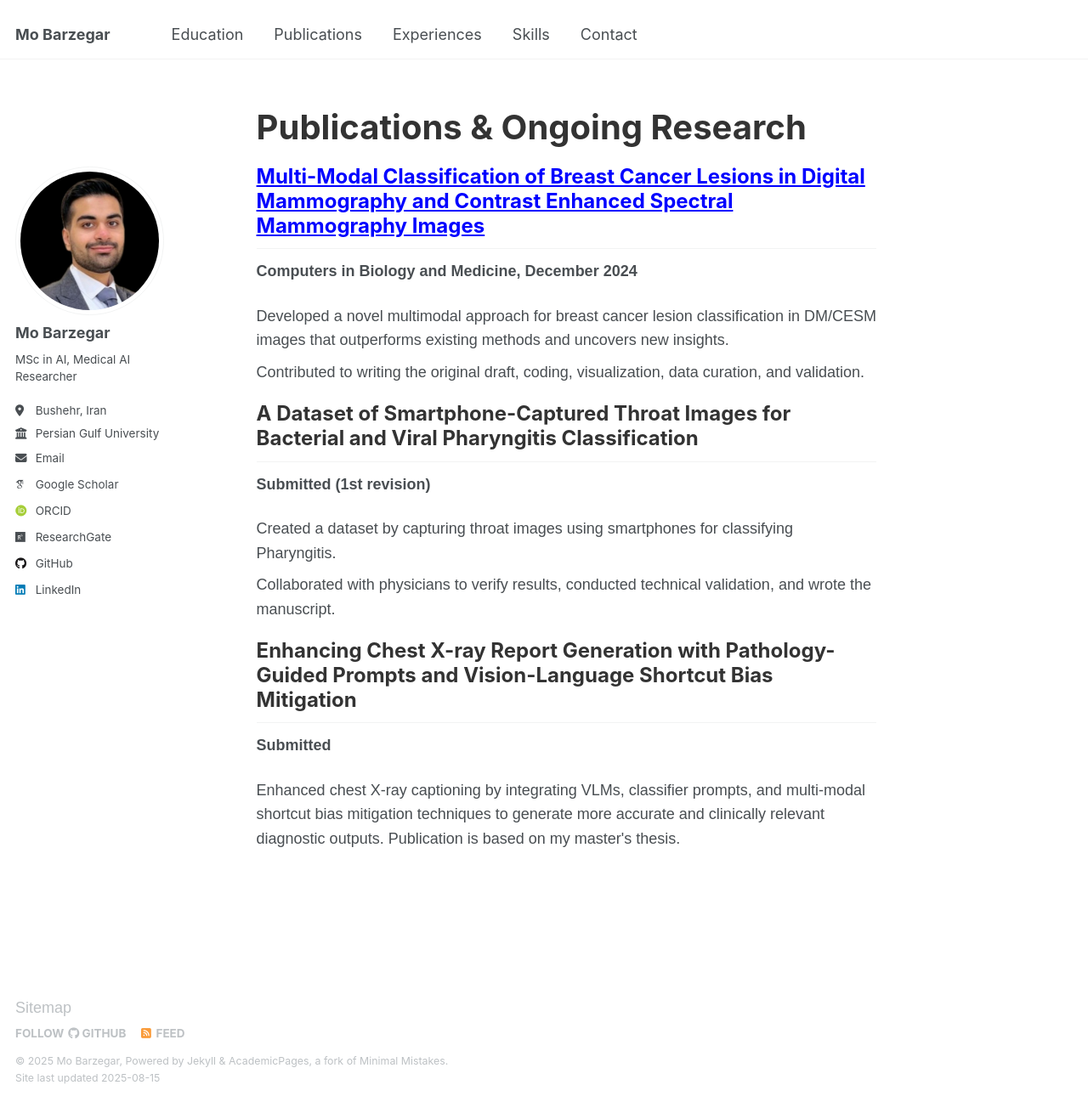
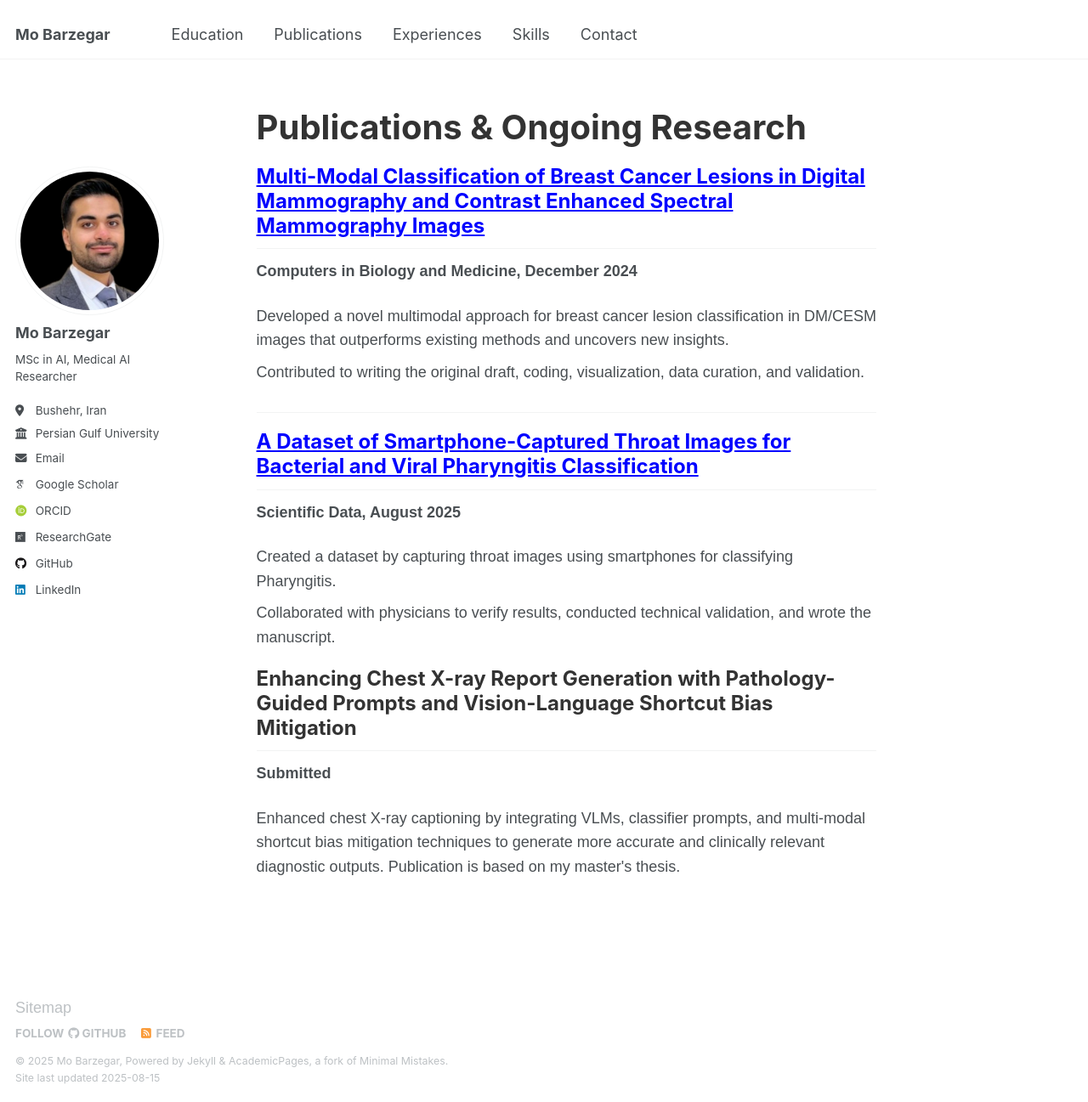
Before and after one commit to mbrz97/mbrz97.github.io, a Jekyll site: the page built from _pages/publications.html, in a window 1280 px wide and 1297 px high. Shown: the whole window at 85% size. Built offline with Jekyll 4.4.1, drawn with Linux system fonts in a browser that asks for light colours; some web fonts are replaced.

Commit message:
Update publications.html

```diff
--- a/_pages/publications.html
+++ b/_pages/publications.html
@@ -69,8 +69,9 @@ author_profile: true
         </div>
 
         <div class="publication">
-            <h2>A Dataset of Smartphone-Captured Throat Images for Bacterial and Viral Pharyngitis Classification</h2>
-            <p><strong>Submitted (1st revision)</strong></p>
+            <h2></h2>
+            <h2><a href="https://www.nature.com/articles/s41597-025-05780-5">A Dataset of Smartphone-Captured Throat Images for Bacterial and Viral Pharyngitis Classification</a></h2>
+            <p><strong>Scientific Data, August 2025</strong></p>
             <ul>
                 <li>Created a dataset by capturing throat images using smartphones for classifying Pharyngitis.</li>
                 <li>Collaborated with physicians to verify results, conducted technical validation, and wrote the manuscript.</li>
```
